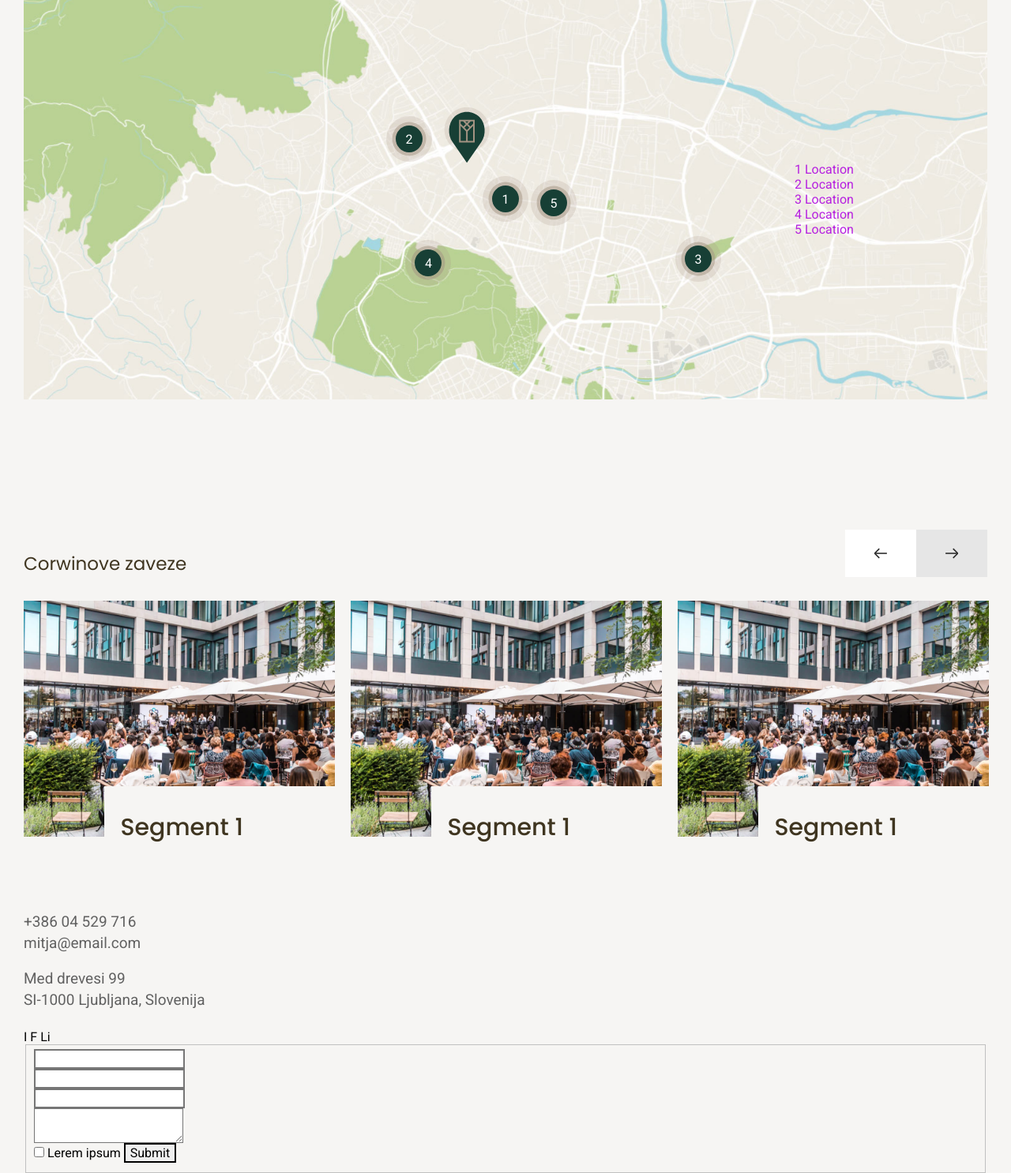
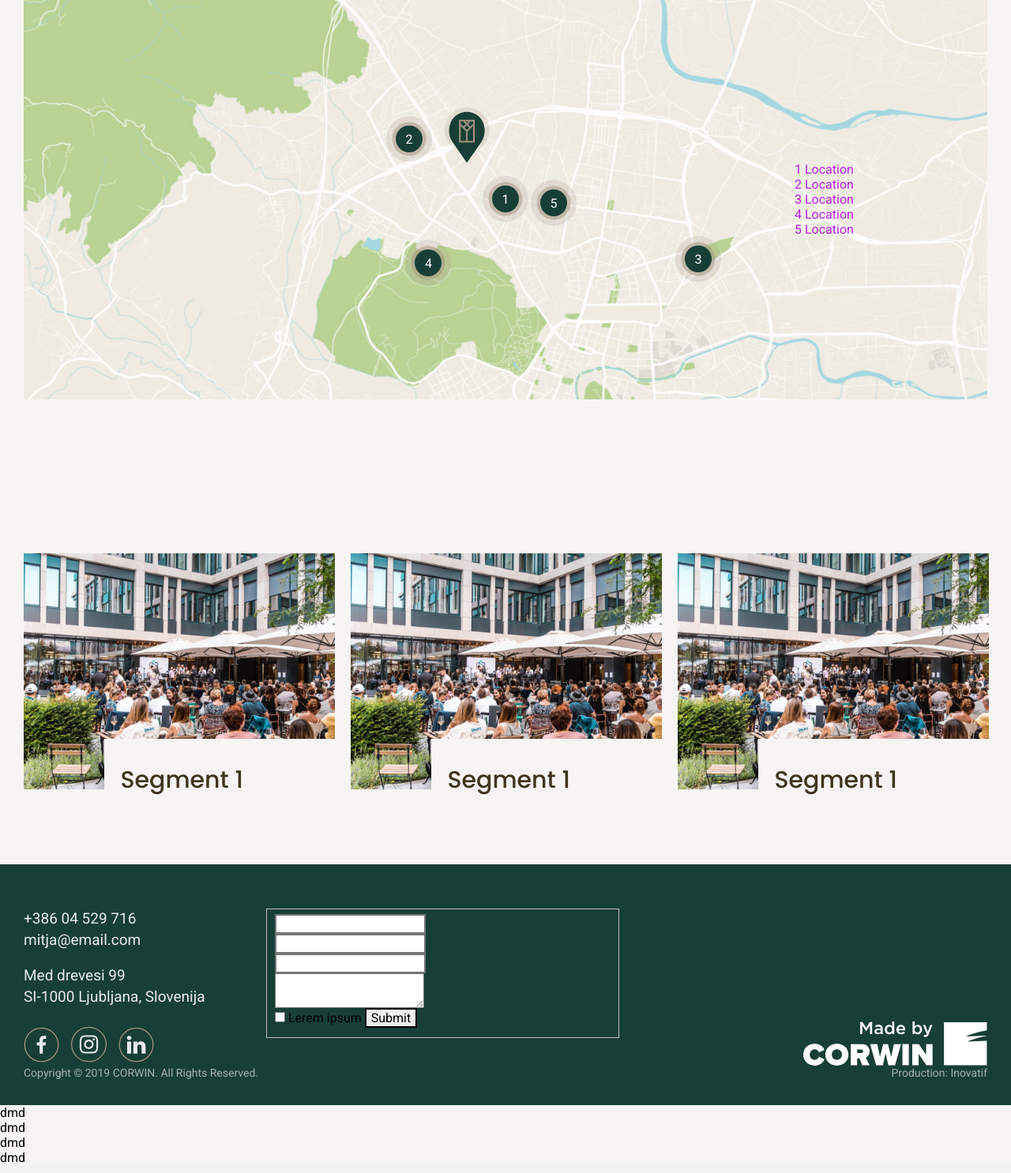
Before and after one commit to mitjapotocin/kvartet-task, a PHP site: page /index.html in a window 1280 px wide. Shown: the part 1260-2746 px from the top of the page at 79% size. Run offline with PHP 8.4, Linux system fonts and the light colour scheme.

Commit message:
Created footer layout, button fix on slider cards

```diff
--- a/css/style.css
+++ b/css/style.css
@@ -415,12 +415,104 @@ header::before {
     margin-bottom: -5px;
   }
 }
+footer {
+  padding: 56px 0 31px 0;
+  background: #173f35;
+}
 .social {
   padding-top: 23px;
+}
+.social img {
+  width: 45px;
+  margin-right: 11px;
+}
+@media only screen and (max-width:767px) {
+  .social img {
+    width: 34px;
+    margin-right: 16px;
+  }
 }
 .form-label {
   display: none;
   visibility: hidden;
+}
+.copyrights-credit {
+  overflow: hidden;
+  opacity: 0.6;
+}
+.copyrights-credit p {
+  color: #fff;
+  font-size: 14px;
+}
+@media only screen and (max-width:767px) {
+  .copyrights-credit p {
+    font-size: 9px;
+  }
+}
+.copyrights {
+  float: left;
+}
+@media only screen and (max-width:767px) {
+  .copyrights {
+    float: none;
+    margin-bottom: 8px;
+  }
+}
+.credit {
+  float: right;
+}
+@media only screen and (max-width:767px) {
+  .credit {
+    float: none;
+  }
+}
+.contact {
+  grid-area: contact;
+}
+.contact p {
+  color: #fff;
+  opacity: 0.9;
+}
+@media only screen and (max-width:767px) {
+  .contact p {
+    font-size: 13px;
+  }
+}
+.contact-form {
+  grid-area: contact-form;
+}
+.footer-logo {
+  grid-area: footer-logo;
+  position: relative;
+}
+.footer-logo img {
+  position: absolute;
+  bottom: 0%;
+  right: 0%;
+}
+@media only screen and (max-width:959px) {
+  .footer-logo img {
+    width: 133px;
+  }
+}
+@media only screen and (max-width:767px) {
+  .footer-logo img {
+    position: static;
+  }
+}
+.info-contact {
+  display: grid;
+  grid-template-columns: 25% 37% 1fr;
+  grid-template-rows: 1fr;
+  grid-template-areas: "contact contact-form footer-logo";
+}
+@media only screen and (max-width:767px) {
+  .info-contact {
+    grid-gap: 34px;
+    grid-template-columns: 1fr;
+    grid-template-rows: min-content min-content min-content;
+    grid-template-areas: "contact-form" "contact" "footer-logo";
+  }
 }
 nav {
   font-family: 'Poppins', sans-serif;
@@ -655,19 +747,19 @@ h2 {
     font-size: 30px;
   }
 }
-p {
+.location-info p {
   line-height: 1.4;
   font-size: 19px;
   font-family: 'Roboto', sans-serif;
   color: #616161;
 }
 @media only screen and (max-width:767px) {
-  p {
+  .location-info p {
     font-size: 16px;
   }
 }
 @media only screen and (max-width:767px) {
-  p {
+  .location-info p {
     font-size: 13px;
   }
 }
@@ -802,7 +894,7 @@ p {
 .card-header:hover .card-button {
   visibility: visible;
 }
-.card-opened .card-button-vertical-line {
+.card-opened .card-button-sign-vertical-line {
   visibility: hidden;
 }
 .card-opened .card-text {
@@ -822,13 +914,14 @@ p {
   position: absolute;
   right: 0;
 }
-@media only screen and (max-width:639px) {
+@media only screen and (max-width:767px) {
   .card-button {
     width: 30px;
     height: 30px;
+    margin-right: 11px;
   }
 }
-.card-button-base {
+.card-button-sign-base {
   background: #000;
   position: absolute;
   top: 50%;
@@ -837,7 +930,7 @@ p {
       -ms-transform: translate(-50%, -50%);
           transform: translate(-50%, -50%);
 }
-.card-button-minus {
+.card-button-sign-minus {
   background: #000;
   position: absolute;
   top: 50%;
@@ -848,7 +941,7 @@ p {
   width: 11px;
   height: 1px;
 }
-.card-button-vertical-line {
+.card-button-sign-vertical-line {
   background: #000;
   position: absolute;
   top: 50%;
--- a/index.html
+++ b/index.html
@@ -132,8 +132,8 @@
                     <div class="card-header">
                         <h3>Segment 1</h3>
                         <div class="card-button">
-                            <div class="card-button-minus"></div>
-                            <div class="card-button-vertical-line"></div>
+                            <div class="card-button-sign-minus"></div>
+                            <div class="card-button-sign-vertical-line"></div>
                         </div>
                     </div>
                     <p class="card-text">
@@ -150,8 +150,8 @@
                     <div class="card-header">
                         <h3>Segment 1</h3>
                         <div class="card-button">
-                            <div class="card-button-minus"></div>
-                            <div class="card-button-vertical-line"></div>
+                            <div class="card-button-sign-minus"></div>
+                            <div class="card-button-sign-vertical-line"></div>
                         </div>
                     </div>
                     <p class="card-text">
@@ -171,8 +171,8 @@
                     <div class="card-header">
                         <h3>Segment 1</h3>
                         <div class="card-button">
-                            <div class="card-button-minus"></div>
-                            <div class="card-button-vertical-line"></div>
+                            <div class="card-button-sign-minus"></div>
+                            <div class="card-button-sign-vertical-line"></div>
                         </div>
                     </div>
                     <p class="card-text">
@@ -181,123 +181,6 @@
                         vulputate. Suspendisse mollis augue neque, quis faucibus odio porttitor eget. Etiam commodo,
                         justo a convallis lobortis, neque nunc tempor felis, in malesuada purus dolor vel arcu.
                         Integer
-                        volutpat turpis nisi.</p>
-                </div>
-            </div>
-            <div class="slick-element">
-                <div>
-                    <img src="images/jpg/corwinove-zaveze-01.jpg" class="slider-img" alt="Apartments">
-                </div>
-                <div class="card">
-                    <div class="card-header">
-                        <h3>Segment 1</h3>
-                        <div class="card-button">
-                            <div class="card-button-minus"></div>
-                            <div class="card-button-vertical-line"></div>
-                        </div>
-                    </div>
-                    <p class="card-text">
-                        Lorem ipsum dolor sit amet, consectetur adipiscing elit. Nam scelerisque quis
-                        diam rhoncus
-                        vulputate. Suspendisse mollis augue neque, quis faucibus odio porttitor eget. Etiam commodo,
-                        justo a convallis lobortis, neque nunc tempor felis, in malesuada purus dolor vel arcu.
-                        Integer
-                        volutpat turpis nisi.</p>
-                </div>
-            </div>
-            <div class="slick-element">
-                <div>
-                    <img src="images/jpg/corwinove-zaveze-01.jpg" class="slider-img" alt="Apartments">
-                </div>
-                <div class="card">
-                    <div class="card-header">
-                        <h3>Segment 1</h3>
-                        <div class="card-button">
-                            <div class="card-button-minus"></div>
-                            <div class="card-button-vertical-line"></div>
-                        </div>
-                    </div>
-                    <p class="card-text">
-                        Lorem ipsum dolor sit amet, consectetur adipiscing elit. Nam scelerisque quis
-                        diam rhoncus
-                        vulputate. Suspendisse mollis augue neque, quis faucibus odio porttitor eget. Etiam commodo,
-                        justo a convallis lobortis, neque nunc tempor felis, in malesuada purus dolor vel arcu.
-                        Integer
-                        volutpat turpis nisi.</p>
-                </div>
-            </div>
-            <div class="slick-element">
-                <div>
-                    <img src="images/jpg/corwinove-zaveze-01.jpg" class="slider-img" alt="Apartments">
-                </div>
-                <div class="card">
-                    <div class="card-header">
-                        <h3>Segment 1</h3>
-                        <div class="card-button">
-                            <div class="card-button-minus"></div>
-                            <div class="card-button-vertical-line"></div>
-                        </div>
-                    </div>
-                    <p class="card-text">
-                        Lorem ipsum dolor sit amet, consectetur adipiscing elit. Nam scelerisque quis
-                        diam rhoncus
-                        vulputate. Suspendisse mollis augue neque, quis faucibus odio porttitor eget. Etiam commodo,
-                        justo a convallis lobortis, neque nunc tempor felis, in malesuada purus dolor vel arcu.
-                        Integer
-                        volutpat turpis nisi.</p>
-                </div>
-            </div>
-            <div class="slick-element">
-                <div>
-                    <img src="images/jpg/corwinove-zaveze-01.jpg" class="slider-img" alt="Apartments">
-                </div>
-                <div class="card">
-                    <div class="card-header">
-                        <h3>Segment 1</h3>
-                        <button class="card-button">+</button>
-                    </div>
-                    <p class="card-text">
-                        Lorem ipsum dolor sit amet, consectetur adipiscing elit. Nam scelerisque quis
-                        diam rhoncus
-                        vulputate. Suspendisse mollis augue neque, quis faucibus odio porttitor eget. Etiam commodo,
-                        justo a convallis lobortis, neque nunc tempor felis, in malesuada purus dolor vel arcu.
-                        Integer
-                        volutpat turpis nisi.</p>
-                </div>
-            </div>
-            <div class="slick-element">
-                <div>
-                    <img src="images/jpg/corwinove-zaveze-01.jpg" class="slider-img" alt="Apartments">
-                </div>
-                <div class="card">
-                    <div class="card-header">
-                        <h3>Segment 1</h3>
-                        <button class="card-button">+</button>
-                    </div>
-                    <p class="card-text">Lorem ipsum dolor sit amet, consectetur adipiscing elit. Nam scelerisque quis
-                        diam rhoncus
-                        vulputate. Suspendisse mollis augue neque, quis faucibus odio porttitor eget. Etiam commodo,
-                        justo a convallis lobortis, neque nunc tempor felis, in malesuada purus dolor vel arcu.
-                        Integer
-
-                        volutpat turpis nisi.</p>
-                </div>
-            </div>
-            <div class="slick-element">
-                <div>
-                    <img src="images/jpg/corwinove-zaveze-01.jpg" class="slider-img" alt="Apartments">
-                </div>
-                <div class="card">
-                    <div class="card-header">
-                        <h3>Segment 1</h3>
-                        <button class="card-button">+</button>
-                    </div>
-                    <p class="card-text">Lorem ipsum dolor sit amet, consectetur adipiscing elit. Nam scelerisque quis
-                        diam rhoncus
-                        vulputate. Suspendisse mollis augue neque, quis faucibus odio porttitor eget. Etiam commodo,
-                        justo a convallis lobortis, neque nunc tempor felis, in malesuada purus dolor vel arcu.
-                        Integer
-
                         volutpat turpis nisi.</p>
                 </div>
             </div>
@@ -317,7 +200,9 @@
                     <br>SI-1000 Ljubljana, Slovenija
                 </p>
                 <div class="social">
-                    I F Li
+                    <img src="/images/svg/ic-fb.svg" alt="Facebook">
+                    <img src="/images/svg/ic-instagram.svg" alt="Instagram">
+                    <img src="/images/svg/ic-linkedin.svg" alt="LinkedIn">
                 </div>
             </div>
             <div class="contact-form">
@@ -349,9 +234,30 @@
                     </fieldset>
                 </form>
             </div>
+            <div class="footer-logo">
+                <img src="/images/svg/Made_by_corwin-Logo.svg" alt="Made by Corwin" srcset="">
+            </div>
+        </div>
+        <div class="copyrights-credit">
+            <div class="copyrights">
+                <p>Copyright © 2019 CORWIN. All Rights Reserved.</p>
+            </div>
+            <div class="credit">
+                <p>
+                    Production: Inovatif
+                </p>
+            </div>
+        </div>
 
-        </div>
     </footer>
+    dmd
+    <br>
+    dmd
+    <br>
+    dmd
+    <br>
+    dmd
+    <br>
 
     <script type="text/javascript" src="https://code.jquery.com/jquery-2.2.0.min.js"></script>
     <script type="text/javascript" src="slick/slick.min.js"></script>
--- a/less/site/default/footer.less
+++ b/less/site/default/footer.less
@@ -1,7 +1,112 @@
+footer {
+    padding: 56px 0 31px 0;
+    background: @basecolor;
+}
+
 .social {
+    img {
+
+        width: 45px;
+        margin-right: 11px;
+
+        @media @bp_max_768 {
+            width: 34px;
+            margin-right: 16px;
+
+        }
+    }
+
     padding-top: 23px; //preveri
 }
 
 .form-label {
     .hidden
 }
+
+.copyrights-credit {
+    .clearfix;
+    opacity: 0.6;
+
+    p {
+        color: #fff;
+        font-size: 14px;
+
+        @media @bp_max_768 {
+            font-size: 9px;
+        }
+    }
+
+}
+
+.copyrights {
+    float: left;
+
+    @media @bp_max_768 {
+        float: none;
+        margin-bottom: 8px;
+    }
+}
+
+.credit {
+    float: right;
+
+    @media @bp_max_768 {
+
+        float: none;
+    }
+}
+
+.contact {
+    p {
+        color: #fff;
+        opacity: 0.9;
+
+        @media @bp_max_768 {
+            font-size: 13px;
+        }
+    }
+
+    grid-area: contact;
+}
+
+.contact-form {
+    grid-area: contact-form;
+}
+
+.footer-logo {
+    grid-area: footer-logo;
+    position: relative;
+
+    img {
+        position: absolute;
+        bottom: 0%;
+        right: 0%;
+
+        @media @bp_max_960 {
+            width: 133px;
+
+        }
+
+        @media @bp_max_768 {
+            position: static;
+        }
+    }
+}
+
+
+
+.info-contact {
+    display: grid;
+    grid-template-columns: 25% 37% 1fr;
+    grid-template-rows: 1fr;
+    grid-template-areas: "contact contact-form footer-logo";
+
+    @media @bp_max_768 {
+        //add row width 74%
+        grid-gap: 34px;
+        grid-template-columns: 1fr;
+        grid-template-rows: min-content min-content min-content;
+        grid-template-areas: "contact-form""contact""footer-logo";
+
+    }
+}
--- a/less/site/modules/map.less
+++ b/less/site/modules/map.less
@@ -132,6 +132,7 @@ h2 {
     }
 }
 
+.location-info {
     p {
         line-height: 1.4;
         font-size: 19px;
@@ -146,6 +147,7 @@ p {
             font-size: 13px;
         }
     }
+}
 
 .location-name {
     cursor: default;
--- a/less/site/modules/slider.less
+++ b/less/site/modules/slider.less
@@ -154,7 +154,7 @@
 }
 
 .card-opened {
-    .card-button-vertical-line {
+    .card-button-sign-vertical-line {
         .invisible;
     }
 
@@ -179,12 +179,13 @@
     position: absolute;
     right: 0;
 
-    @media @bp_max_640 {
+    @media @bp_max_768 {
         .wh(30px, 30px);
+        margin-right: 11px;
     }
 }
 
-.card-button-base {
+.card-button-sign-base {
     background: #000;
     position: absolute;
     top: 50%;
@@ -192,13 +193,13 @@
     .translate-center;
 }
 
-.card-button-minus {
-    .card-button-base;
+.card-button-sign-minus {
+    .card-button-sign-base;
     .wh(11px, 1px);
 }
 
-.card-button-vertical-line {
-    .card-button-base;
+.card-button-sign-vertical-line {
+    .card-button-sign-base;
     .wh(1px, 11px);
 }
 
```
Also changed, not shown: css/.prefixed/style.css (+101 -8 lines), css/style.min.css, images/svg/Made_by_corwin-Logo.svg (added), images/svg/ic-fb.svg (added), images/svg/ic-instagram.svg (added), images/svg/ic-linkedin.svg (added), 4 other files. Lines whose indentation alone changed are shown as unchanged.
